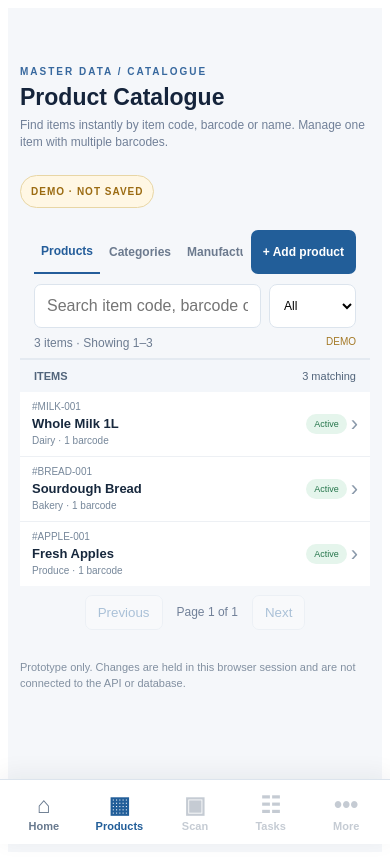
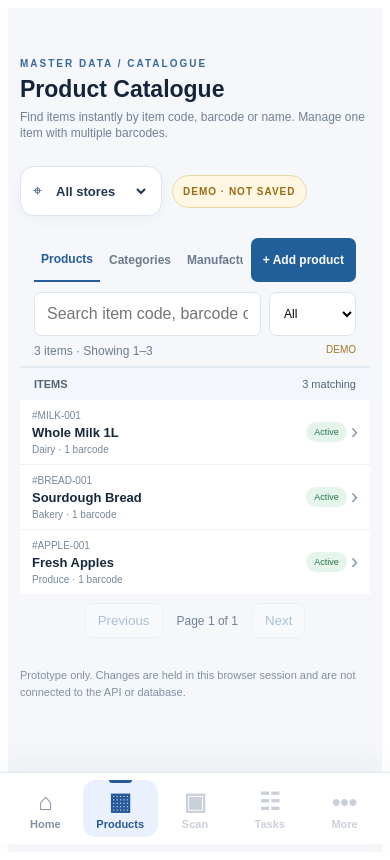
Before and after one commit to franklinajithan/omnicore-retail-platform, a Next.js app in the folder apps/web/: page /catalog in a window 390 px wide. Built offline with nearby package versions, Linux system fonts and the light colour scheme.

Commit message:
feat(catalog): shared selected mobile tab and demo store picker

```diff
--- a/apps/web/app/catalog/page.tsx
+++ b/apps/web/app/catalog/page.tsx
@@ -3,6 +3,7 @@
 import { useMemo, useState } from 'react';
 import styles from './catalog.module.css';
 import ProductWorkspace from './product-workspace';
+import { MobileNavigation, StoreSelector } from '../mobile-shell';
 
 type Product = { id: string; sku: string; name: string; category: string; manufacturer: string; barcodes: string[]; unit: string; status: 'Active' | 'Inactive' };
 const initialProducts: Product[] = [
@@ -71,7 +72,7 @@ export default function CatalogPage() {
   }
   return <div className={styles.shell}>
     <aside className={styles.sidebar}><div className={styles.brand}>◈ OmniCore <small>RETAIL OPERATIONS</small></div><div className={styles.navTitle}>WORKSPACE</div><a href="/" className={styles.nav}>Overview</a><a href="/catalog" className={styles.active}>▦ Product Catalogue</a><div className={styles.navTitle}>COMING NEXT</div><span className={styles.navMuted}>Inventory</span><span className={styles.navMuted}>Suppliers</span><span className={styles.navMuted}>Deliveries</span><span className={styles.navMuted}>Ordering</span></aside>
-    <main className={styles.main}><header className={styles.header}><div><span className={styles.eyebrow}>MASTER DATA / CATALOGUE</span><h1>Product Catalogue</h1><p>Find items instantly by item code, barcode or name. Manage one item with multiple barcodes.</p></div><span className={styles.demo}>DEMO · NOT SAVED</span></header>
+    <main className={styles.main}><header className={styles.header}><div><span className={styles.eyebrow}>MASTER DATA / CATALOGUE</span><h1>Product Catalogue</h1><p>Find items instantly by item code, barcode or name. Manage one item with multiple barcodes.</p></div><div style={{display:"flex",gap:10,alignItems:"center",flexWrap:"wrap"}}><StoreSelector/><span className={styles.demo}>DEMO · NOT SAVED</span></div></header>
     <section className={styles.stats}><div><span>Total products</span><strong>{products.length}</strong></div><div><span>Active products</span><strong>{products.filter(p => p.status === 'Active').length}</strong></div><div><span>Categories</span><strong>{categories.length}</strong></div><div><span>Manufacturers</span><strong>{manufacturers.length}</strong></div></section>
     <section className={styles.panel}><div className={styles.toolbar}><div className={styles.tabs}>{(['Products','Categories','Manufacturers'] as Tab[]).map(t => <button key={t} className={tab === t ? styles.selected : ''} onClick={() => {setTab(t);setError('');setShowForm(false);}}>{t}</button>)}</div>{tab === 'Products' && <button className={styles.primary} onClick={() => {setEditingProduct(null);setName('');setSku('');setBarcode('');setExtraBarcodes('');setError('');setShowForm(v => !v);}}>{showForm ? 'Cancel' : '+ Add product'}</button>}</div>
     {tab === 'Products' && <><div className={styles.catalogControls}><input className={styles.search} aria-label="Search products" placeholder="Search item code, barcode or product name..." value={search} onChange={e => {setSearch(e.target.value);setPage(1);setSelectedProduct(null);}} /><select className={styles.categoryFilter} aria-label="Filter category" value={categoryFilter} onChange={e => {setCategoryFilter(e.target.value);setPage(1);}}><option>All</option>{categories.map(c => <option key={c}>{c}</option>)}</select></div><div className={styles.resultSummary}>{visible.length} items · Showing {visible.length ? (currentPage - 1) * pageSize + 1 : 0}–{Math.min(currentPage * pageSize, visible.length)} <span>DEMO</span></div>
@@ -80,5 +81,5 @@ export default function CatalogPage() {
       <div className={styles.compactList} aria-label="Compact product list">{pageItems.map(p => <div className={styles.compactItem} key={p.id}><button type="button" className={styles.compactRow} aria-expanded={selectedProduct === p.id} onClick={() => setSelectedProduct(selectedProduct === p.id ? null : p.id)}><span className={styles.compactIdentity}><small>#{p.sku}</small><strong>{p.name}</strong><small>{p.category} · {p.barcodes.length} {p.barcodes.length === 1 ? "barcode" : "barcodes"}</small></span><span className={styles.compactEnd}><span className={styles.compactStatus}>{p.status}</span><span aria-hidden="true">›</span></span></button>{selectedProduct === p.id && <div className={styles.compactBarcodes} aria-label={'Barcodes for '+p.name}>{p.barcodes.length ? p.barcodes.map(b => <span key={b}>{b}</span>) : <span>No barcodes</span>}</div>}</div>)}{visible.length === 0 && <p className={styles.empty}>No products match your search.</p>}</div><div className={styles.pagination}><button disabled={currentPage === 1} onClick={() => setPage(currentPage - 1)}>Previous</button><span>Page {currentPage} of {pageCount}</span><button disabled={currentPage === pageCount} onClick={() => setPage(currentPage + 1)}>Next</button></div>
       <div className={styles.tableWrap}><table><thead><tr><th>PRODUCT</th><th>ITEM CODE / BARCODES</th><th>CATEGORY</th><th>MANUFACTURER</th><th>UNIT</th><th>STATUS</th></tr></thead><tbody>{pageItems.map(p => <tr key={p.id}><td><button type="button" className={styles.productLink} onClick={() => setSelectedProduct(selectedProduct === p.id ? null : p.id)} aria-label={'Open product '+p.name}><b>{p.name}</b></button></td><td>{p.sku}<small>{p.barcodes.length} barcode(s)</small></td><td>{p.category}</td><td>{p.manufacturer}</td><td>{p.unit}</td><td><span className={styles.status}>{p.status}</span></td></tr>)}</tbody></table>{visible.length === 0 && <p className={styles.empty}>No products match your search.</p>}</div></div><div className={selectedProduct ? styles.detailPane : styles.detailPaneEmpty}>{selectedProduct && products.find(p => p.id === selectedProduct) ? <ProductWorkspace key={selectedProduct} product={products.find(p => p.id === selectedProduct)!} onClose={() => setSelectedProduct(null)} onEdit={() => beginEdit(products.find(p => p.id === selectedProduct)!)} /> : <div className={styles.selectHint}>Select an item to view its maintenance workspace</div>}</div></div></>}
     {tab !== 'Products' && <><form className={styles.masterForm} onSubmit={addMaster}><input aria-label={tab === 'Categories' ? 'New category name' : 'New manufacturer name'} placeholder={tab === 'Categories' ? 'New category name' : 'New manufacturer name'} value={newName} onChange={e => setNewName(e.target.value)} /><button className={styles.primary}>+ Add {tab === 'Categories' ? 'category' : 'manufacturer'}</button></form>{error && <p role="alert" className={styles.error}>{error}</p>}<div className={styles.masterList}>{(tab === 'Categories' ? categories : manufacturers).map(v => <div key={v}><strong>{v}</strong><span>{products.filter(p => tab === 'Categories' ? p.category === v : p.manufacturer === v).length} products</span></div>)}</div></>}
-    </section><nav className={styles.mobileNav} aria-label="Mobile navigation"><a href="/" aria-label="Home"><span aria-hidden="true">⌂</span>Home</a><a href="/catalog" aria-current="page" aria-label="Products"><span aria-hidden="true">▦</span>Products</a><span aria-disabled="true" title="Scanner coming soon"><span aria-hidden="true">▣</span>Scan</span><span aria-disabled="true" title="Tasks coming soon"><span aria-hidden="true">☷</span>Tasks</span><span aria-disabled="true" title="More coming soon"><span aria-hidden="true">•••</span>More</span></nav><p className={styles.footnote}>Prototype only. Changes are held in this browser session and are not connected to the API or database.</p></main></div>;
+    </section><MobileNavigation /><p className={styles.footnote}>Prototype only. Changes are held in this browser session and are not connected to the API or database.</p></main></div>;
 }
```
